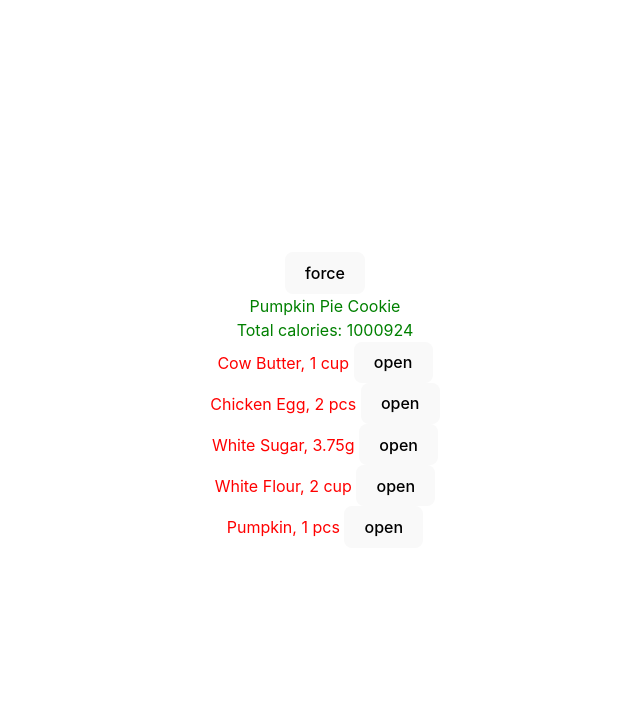
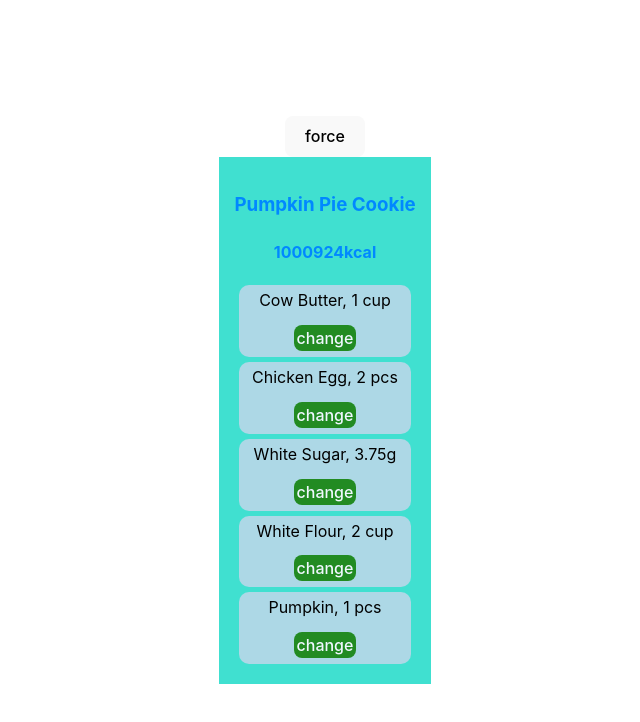
Before and after one commit to zaainaslam/crumble, a React (Vite) app: page / in a window 1280 px wide. Shown: the top 722 px of the page, without its empty margins (315-955 px from the left). Built offline with nearby package versions, Linux system fonts and the light colour scheme.

Commit message:
Made More/Less Ugly

```diff
--- a/src/App.tsx
+++ b/src/App.tsx
@@ -8,26 +8,29 @@ import { createContext } from "react";
 
 export const RecipeContext = createContext<IRecipe>(recipe1);
 export const RecipeUpdateContext = createContext<any>(null);
+export const RerenderContext = createContext<any>(null);
 
 function App() {
   const [currentRecipe, updateCurrentRecipe] = useState<IRecipe>(recipe1);
-  const [rerender, setRerender] = useState(false);
+  const [rerender, updateRerender] = useState(false);
   console.log("recipe:" + currentRecipe.ingredients[0].name);
 
   function handleForceButtonClick() {
-    setRerender(!rerender);
-    console.log("ran");
+    updateRerender(!rerender);
+    console.log("rerendered");
   }
   return (
     <>
       <RecipeContext.Provider value={currentRecipe}>
         <RecipeUpdateContext.Provider value={updateCurrentRecipe}>
+          <RerenderContext.Provider value={handleForceButtonClick}>
             <ForceButton onForceButtonClick={() => handleForceButtonClick()} />
             <Recipe
               id={currentRecipe.id}
               name={currentRecipe.name}
               ingredients={currentRecipe.ingredients}
             />
+          </RerenderContext.Provider>
         </RecipeUpdateContext.Provider>
       </RecipeContext.Provider>
     </>
--- a/src/components/Ingredient.tsx
+++ b/src/components/Ingredient.tsx
@@ -24,7 +24,7 @@ function Ingredient({
   ingNo,
 }: IngredientProps) {
   const [menuOpen, setMenuOpen] = useState<boolean>(false);
-  const [buttonContents, setButtonContents] = useState<string>("open");
+  const [buttonContents, setButtonContents] = useState<string>("change");
 
   const returnContents: [] = [];
 
@@ -32,9 +32,9 @@ function Ingredient({
     setMenuOpen(!menuOpen);
 
     if (menuOpen) {
-      setButtonContents("open");
+      setButtonContents("change");
     } else {
-      setButtonContents("closed");
+      setButtonContents("I'm happy");
     }
 
     console.log(menuOpen);
@@ -58,10 +58,6 @@ function Ingredient({
       <div className="Ingredient">
         {name}, {amount}
         {unit}{" "}
-        <SubButton
-          value={buttonContents}
-          onMenuClick={() => handleMenuClick()}
-        />
         <SubMenu
           ingNo={ingNo}
           id={id}
@@ -71,6 +67,10 @@ function Ingredient({
           amount={amount}
           unit={unit}
         />
+        <SubButton
+          value={buttonContents}
+          onMenuClick={() => handleMenuClick()}
+        />
       </div>
     );
   }
--- a/src/components/Recipe.tsx
+++ b/src/components/Recipe.tsx
@@ -27,9 +27,8 @@ function Recipe({ id, name, ingredients }: IRecipe) {
 
   return (
     <div className="Recipe">
-      {name}
-      <br />
-      Total calories: {calcCalories()}
+      <h3>{name}</h3>
+      <h4>{calcCalories()}kcal</h4>
       <Ingredient
         id={ingredients[0].id}
         name={ingredients[0].name}
--- a/src/components/SubButton.tsx
+++ b/src/components/SubButton.tsx
@@ -7,8 +7,10 @@ interface subMenuProps {
 
 function SubButton({ value, onMenuClick }: subMenuProps) {
   return (
-    <div className="SubButton">
-      <button onClick={onMenuClick}>{value} </button>
+    <div>
+      <button className="SubButton" onClick={onMenuClick}>
+        {value}{" "}
+      </button>
     </div>
   );
 }
--- a/src/components/SubMenu.tsx
+++ b/src/components/SubMenu.tsx
@@ -4,7 +4,7 @@ import { IIngredientList, UnitType } from "../data/recipes";
 import { IIngredient, IRecipe, ICategory } from "../data/recipes";
 import { masterIngList } from "../data/recipes";
 import SubMenuButton from "./SubMenuButton";
-import { RecipeContext, RecipeUpdateContext } from "../App";
+import { RecipeContext, RecipeUpdateContext, RerenderContext } from "../App";
 
 import { useState, createContext, useContext } from "react";
 
@@ -27,6 +27,7 @@ function SubMenu({
   unit,
   ingNo,
 }: SubMenuProps) {
+  const triggerRerender = useContext(RerenderContext);
   const recipeUpdated = useContext(RecipeContext);
   const recipeUpdater = useContext(RecipeUpdateContext);
 
@@ -54,6 +55,7 @@ function SubMenu({
     console.log(newRecipe.ingredients[0]);
     recipeUpdater(newRecipe);
     console.log();
+    triggerRerender();
     //console.log(recipeUpdated.ingredients[0]);
   }
 
@@ -122,12 +124,18 @@ function SubMenu({
 
   return (
     <menu className="SubMenu">
-      <ul>Calories: {calories}</ul>
-      <ul>{categoryOfIng.name}</ul>
+      <br />
+      calories: {calories}
+      <br />
+      other {categoryOfIng.name}s:
+      <br />
+      <div>
         <SubMenuButton
           name={
-          findIngredientInList(categoryOfIng.ingredients[0].id, masterIngList)!
-            .name
+            findIngredientInList(
+              categoryOfIng.ingredients[0].id,
+              masterIngList
+            )!.name
           }
           amount={
             (getRatio(
@@ -140,8 +148,10 @@ function SubMenu({
             amount
           }
           calories={
-          findIngredientInList(categoryOfIng.ingredients[0].id, masterIngList)!
-            .calories
+            findIngredientInList(
+              categoryOfIng.ingredients[0].id,
+              masterIngList
+            )!.calories
           }
           unit={unit}
           onSubMenuButtonClick={() =>
@@ -153,10 +163,13 @@ function SubMenu({
             )
           }
         />
+        <br />
         <SubMenuButton
           name={
-          findIngredientInList(categoryOfIng.ingredients[1].id, masterIngList)!
-            .name
+            findIngredientInList(
+              categoryOfIng.ingredients[1].id,
+              masterIngList
+            )!.name
           }
           amount={
             (getRatio(
@@ -170,8 +183,10 @@ function SubMenu({
           }
           unit={unit}
           calories={
-          findIngredientInList(categoryOfIng.ingredients[1].id, masterIngList)!
-            .calories
+            findIngredientInList(
+              categoryOfIng.ingredients[1].id,
+              masterIngList
+            )!.calories
           }
           onSubMenuButtonClick={() =>
             handleSubMenuButtonClick(
@@ -182,6 +197,7 @@ function SubMenu({
             )
           }
         />
+      </div>
     </menu>
   );
 }
--- a/src/components/SubMenuButton.tsx
+++ b/src/components/SubMenuButton.tsx
@@ -1,3 +1,7 @@
+import { RerenderContext } from "../App";
+import { useContext } from "react";
+import "../css/SubMenubutton.css";
+
 interface SubMenuButtonProps {
   name: string;
   amount: number;
@@ -14,7 +18,7 @@ function SubMenuButton({
   onSubMenuButtonClick,
 }: SubMenuButtonProps) {
   return (
-    <button onClick={onSubMenuButtonClick}>
+    <button className="SubMenuButton" onClick={onSubMenuButtonClick}>
       {name} ({amount}
       {unit}) ({calories}kcal)
     </button>
--- a/src/css/Ingredient.css
+++ b/src/css/Ingredient.css
@@ -1,3 +1,8 @@
 .Ingredient {
-    color: red;
+    color: black;
+    border: 1px solid transparent;
+    border-radius: 10px;
+    margin: 5px;
+    line-height: 1.8;
+    background-color: lightblue;
   }
--- a/src/css/Recipe.css
+++ b/src/css/Recipe.css
@@ -1,3 +1,5 @@
 .Recipe{
-    color: green;
+    color: rgb(0, 136, 255);
+    background-color: turquoise;
+    padding: 15px;
 }
--- a/src/css/SubButton.css
+++ b/src/css/SubButton.css
@@ -1,4 +1,8 @@
 .SubButton {
-    color: blue;
+    color: aliceblue;
     display: inline;
+    margin-top: 10px;
+    margin-bottom: 5px;
+    padding: 2px;
+    background-color: forestgreen;
 }
--- /dev/null
+++ b/src/css/SubMenuButton.css
@@ -0,0 +1,7 @@
+.SubMenuButton {
+    color: aliceblue;
+    display: inline;
+    margin: 1px;
+    padding: 2px;
+    background-color: darkgreen;
+}
```
Lines whose indentation alone changed are shown as unchanged.
